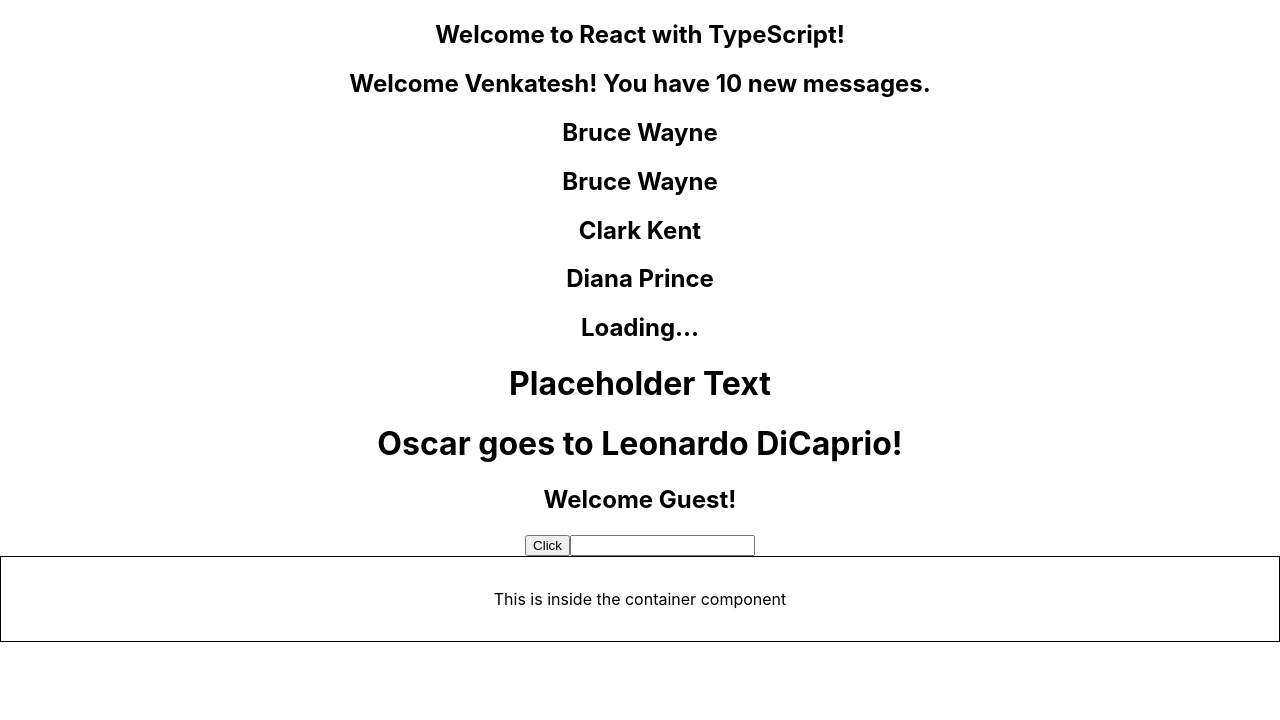
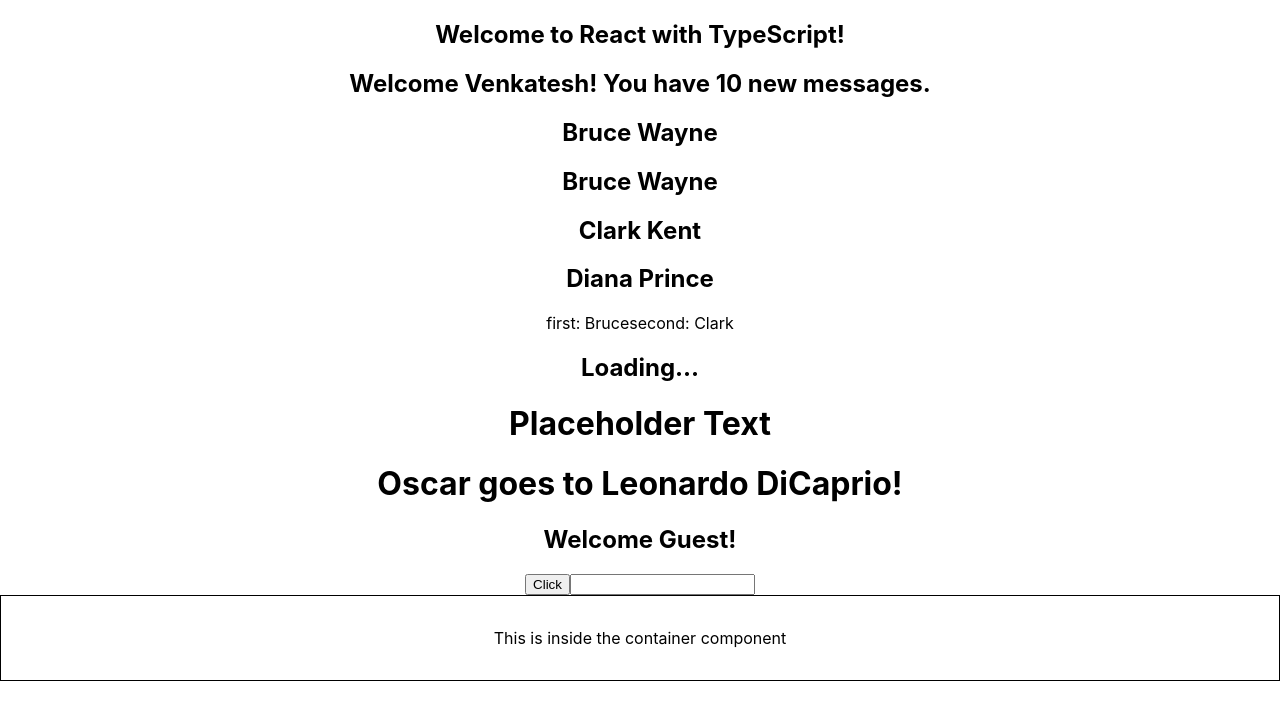
Before and after one commit to Venkateshgoud18/reacttypescript, a React (Create React App) app in the folder react-typescript-demo/: page / in a window 1280 px wide. Shown: the top 720 px of the page. Built offline with nearby package versions, Linux system fonts and the light colour scheme.

Commit message:
typescript props commit

```diff
--- a/react-typescript-demo/src/components/PersonList.tsx
+++ b/react-typescript-demo/src/components/PersonList.tsx
@@ -10,6 +10,8 @@ export const PersonList=(props:PersonListProps)=>{
         {props.names.map((name,index)=>(
             <h2 key={index}>{name.first} {name.last}</h2>
         ))}
+        first: {props.names[0].first}
+        second: {props.names[1].first}
         </div>
     )
 }
```
